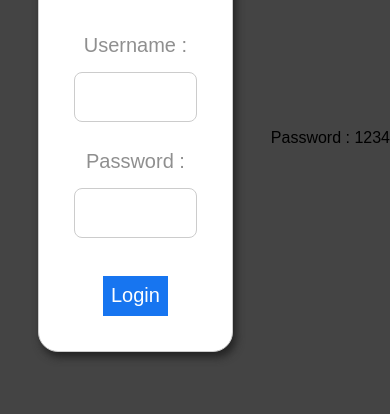
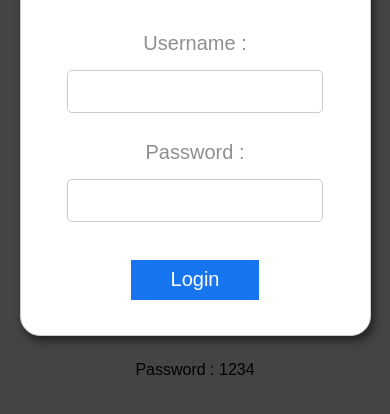
Before and after one commit to Jonathanrazakalalaina/App-authentification-JS, a plain HTML site: page index.html in a window 390 px wide. Shown: the part 284-698 px from the top of the page. Drawn offline with Linux system fonts and the light colour scheme.

Commit message:
Update style.css

```diff
--- a/css/style.css
+++ b/css/style.css
@@ -11,8 +11,13 @@ body {
     justify-content: center;
     align-items: center;
     align-content: center;
+}
+
+.login {
     height: 100vh;
     width: 100vw;
+    display: flex;
+    flex-direction: column;
 }
 
 .container {
@@ -64,13 +69,12 @@ label {
 
 input {
     width: 75%;
-    height: 50px;
     border: 0px;
-    padding: 15px;
+    padding: 10px;
     margin: 15px auto 0 auto;
     font-size: 18px;
     border: 1px solid #ccc;
-    border-radius: 8px;
+    border-radius: 5px;
     text-align: center;
 }
 
@@ -105,3 +109,13 @@ input:focus {
 .input-error {
     border: 1px solid red;;
 }
+
+@media screen and (max-width:768px) {
+    .container {
+        width: 90%;
+    }
+
+    input {
+        width: 80%;
+    }
+}
```
